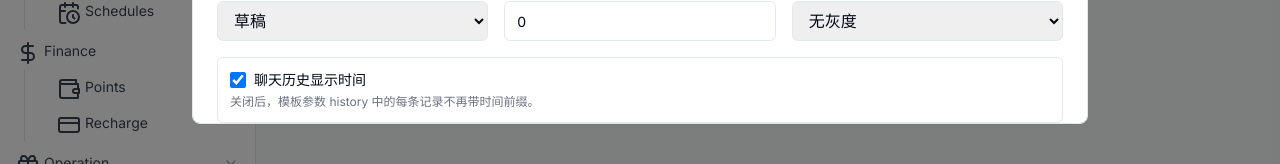
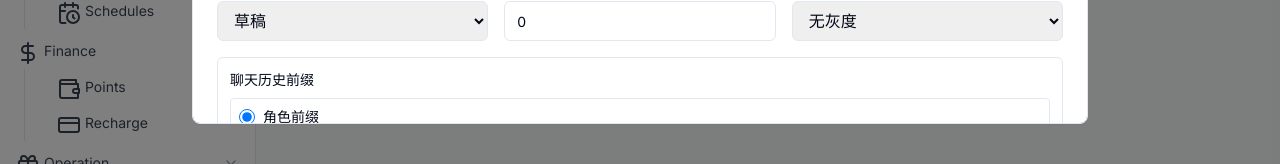
Before and after one commit to BQsummer/boboa-boot, a Next.js app in the folder admin/: page /dashboard/ai/prompts in a window 1280 px wide. Both pictures are taken after a click on the button "创建模板". Shown: the part 636-800 px from the top of the page. Built offline with nearby package versions, Linux system fonts and the light colour scheme; no server answers.

Commit message:
聊天前缀

```diff
--- a/admin/app/dashboard/ai/prompts/page.tsx
+++ b/admin/app/dashboard/ai/prompts/page.tsx
@@ -24,6 +24,9 @@ type FormData = CreatePromptTemplateReq & {
   postProcessConfigText: string;
   kbEntryIdsText: string;
 };
+type HistoryPrefixMode = 'role' | 'system';
+
+const DEFAULT_HISTORY_PREFIX_MODE: HistoryPrefixMode = 'role';
 
 function parseJsonOrUndefined(text: string): Record<string, any> | undefined {
   const value = text.trim();
@@ -39,6 +42,10 @@ function parseIdList(text: string): number[] | undefined {
     .map((item) => Number.parseInt(item.trim(), 10))
     .filter((id) => Number.isInteger(id) && id > 0);
   return ids.length ? ids : undefined;
+}
+
+function resolveHistoryPrefixMode(paramSchema?: Record<string, any>): HistoryPrefixMode {
+  return paramSchema?.historyPrefixMode === 'system' ? 'system' : DEFAULT_HISTORY_PREFIX_MODE;
 }
 
 export default function PromptsPage() {
@@ -147,7 +154,7 @@ export default function PromptsPage() {
       grayStrategy: 0,
       grayRatio: 0,
       priority: 0,
-      paramSchema: { historyShowTime: true },
+      paramSchema: { historyShowTime: true, historyPrefixMode: DEFAULT_HISTORY_PREFIX_MODE },
       postProcessPipelineId: undefined,
       postProcessConfigText: '',
       kbEntryIdsText: '',
@@ -172,6 +179,7 @@ export default function PromptsPage() {
       paramSchema: {
         ...(template.paramSchema || {}),
         historyShowTime: template.paramSchema?.historyShowTime !== false,
+        historyPrefixMode: resolveHistoryPrefixMode(template.paramSchema),
       },
       postProcessPipelineId: template.postProcessPipelineId,
       postProcessConfigText: template.postProcessConfig
@@ -283,6 +291,7 @@ export default function PromptsPage() {
   };
 
   const historyShowTime = formData.paramSchema?.historyShowTime !== false;
+  const historyPrefixMode = resolveHistoryPrefixMode(formData.paramSchema);
 
   return (
     <div className="p-6">
@@ -541,6 +550,54 @@ export default function PromptsPage() {
               )}
 
               <div className="rounded-md border p-3">
+                <label className="block text-sm font-medium mb-2">聊天历史前缀</label>
+                <div className="space-y-2">
+                  <label className="flex items-start gap-2 rounded border p-2">
+                    <input
+                      type="radio"
+                      name="historyPrefixMode"
+                      className="mt-0.5 h-4 w-4"
+                      checked={historyPrefixMode === 'role'}
+                      onChange={() =>
+                        setFormData({
+                          ...formData,
+                          paramSchema: {
+                            ...(formData.paramSchema || {}),
+                            historyPrefixMode: 'role',
+                          },
+                        })
+                      }
+                    />
+                    <span className="text-sm">
+                      <span className="block font-medium">角色前缀</span>
+                      <span className="block text-xs text-gray-500">{`使用 {user} / {char}`}</span>
+                    </span>
+                  </label>
+                  <label className="flex items-start gap-2 rounded border p-2">
+                    <input
+                      type="radio"
+                      name="historyPrefixMode"
+                      className="mt-0.5 h-4 w-4"
+                      checked={historyPrefixMode === 'system'}
+                      onChange={() =>
+                        setFormData({
+                          ...formData,
+                          paramSchema: {
+                            ...(formData.paramSchema || {}),
+                            historyPrefixMode: 'system',
+                          },
+                        })
+                      }
+                    />
+                    <span className="text-sm">
+                      <span className="block font-medium">系统前缀</span>
+                      <span className="block text-xs text-gray-500">使用 User / Assistant</span>
+                    </span>
+                  </label>
+                </div>
+              </div>
+
+              <div className="rounded-md border p-3">
                 <label className="flex items-center gap-2 text-sm font-medium">
                   <input
                     type="checkbox"
```
Also changed, not shown: 1 other file (tests, documents, lock files or other folders).
